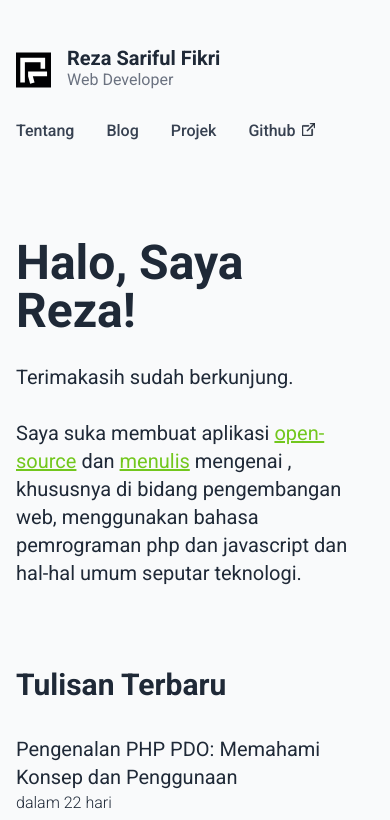
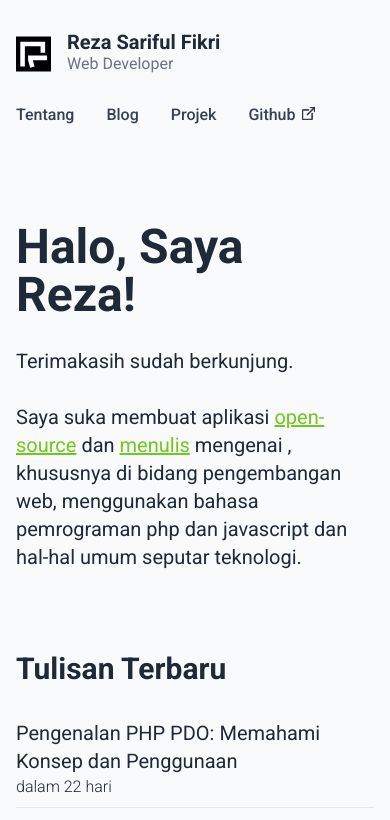
Before and after one commit to rezafikkri/rezafikkri.github.io, a Next.js app: page / in a window 390 px wide. Shown: the top 820 px of the page. Built offline with nearby package versions, Linux system fonts and the light colour scheme.

Commit message:
refactor: improve header responsive

```diff
--- a/components/header.js
+++ b/components/header.js
@@ -9,7 +9,7 @@ function activeNav(href) {
 
 export default function Header() {
   return (
-    <header className="pt-12">
+    <header className="pt-8 md:pt-12">
       <Link className="inline-flex no-underline" href="/">
         <Image src="/Reza logo.svg" width={35} height={35} alt="Reza logo" />
         <div className="ml-4">
```
